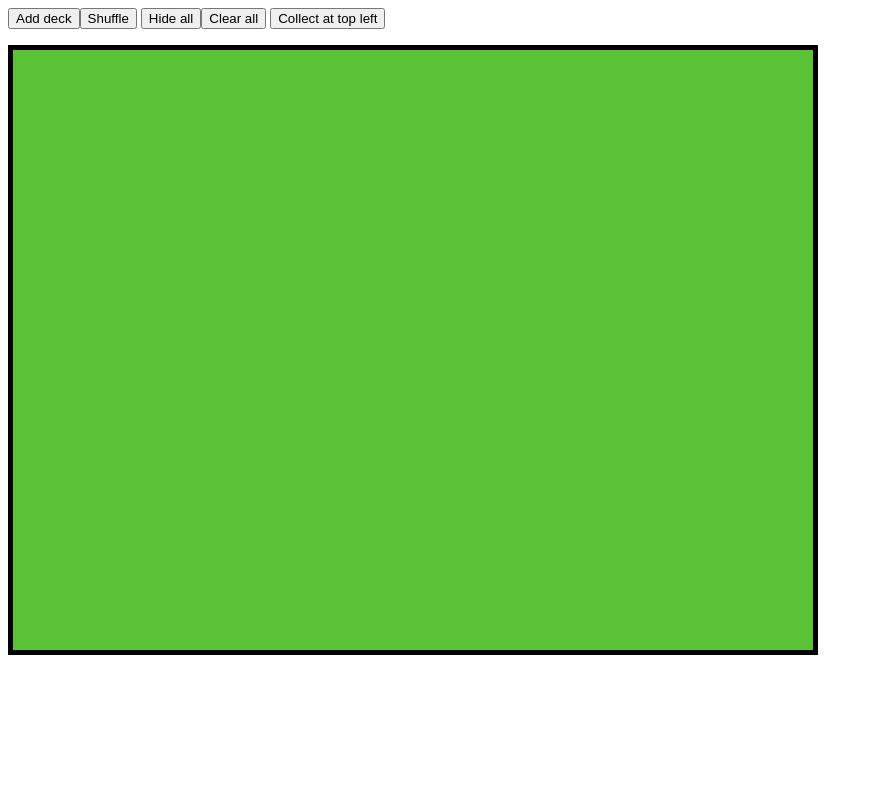
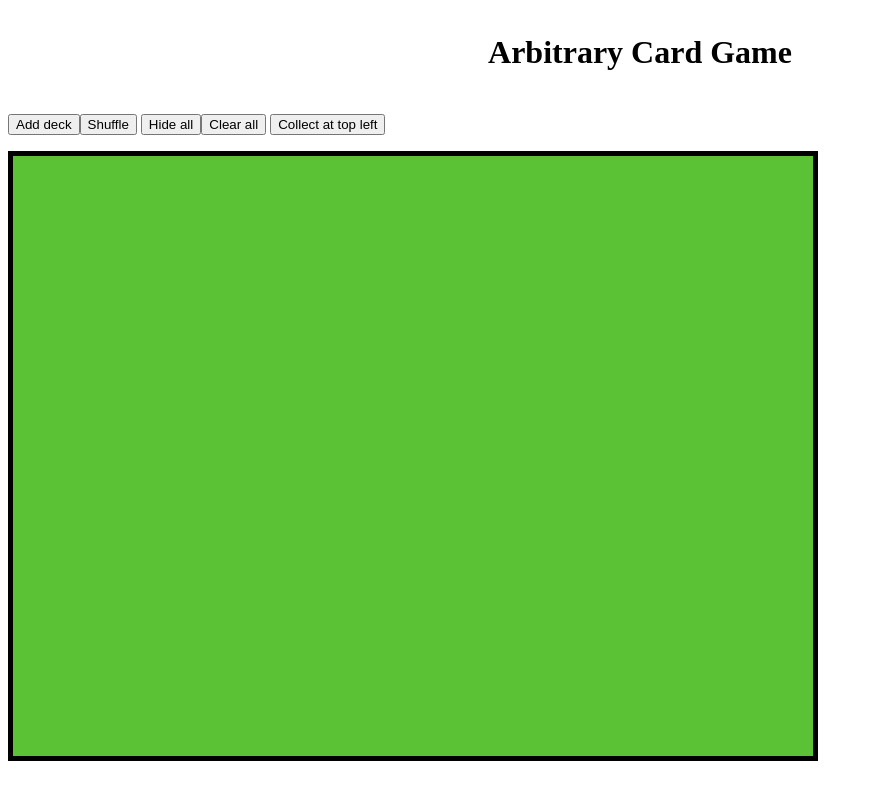
Before and after one commit to bowen2/acg, a website: page index.html in a window 1280 px wide. Shown: the whole page, without its empty margins (0-873 px from the left). Drawn offline with nearby package versions, Linux system fonts and the light colour scheme.

Commit message:
Update index.html
prettified, a bit, v1

```diff
--- a/index.html
+++ b/index.html
@@ -7,9 +7,21 @@
                 height: 600px;
                 border: 5px solid black;
             }
+            header {
+                text-align: center;
+                background = url("http://s3.india.com/wp-content/uploads/2016/12/poker.jpg");
+                background-size:cover;
+                padding:5px;
+            }
+            body {
+                background = url("http://s3.india.com/wp-content/uploads/2016/12/poker.jpg");
+            }
         </style>
         <script src="/socket.io/socket.io.js"></script>
     </head>
+    <header>
+      <h1>Arbitrary Card Game</h1>
+    </header>
     <body oncontextmenu="return false;">
         <p id="intro"></p>
         <p><button id="add-deck">Add deck</button><button id="shuffle">Shuffle</button>
```
